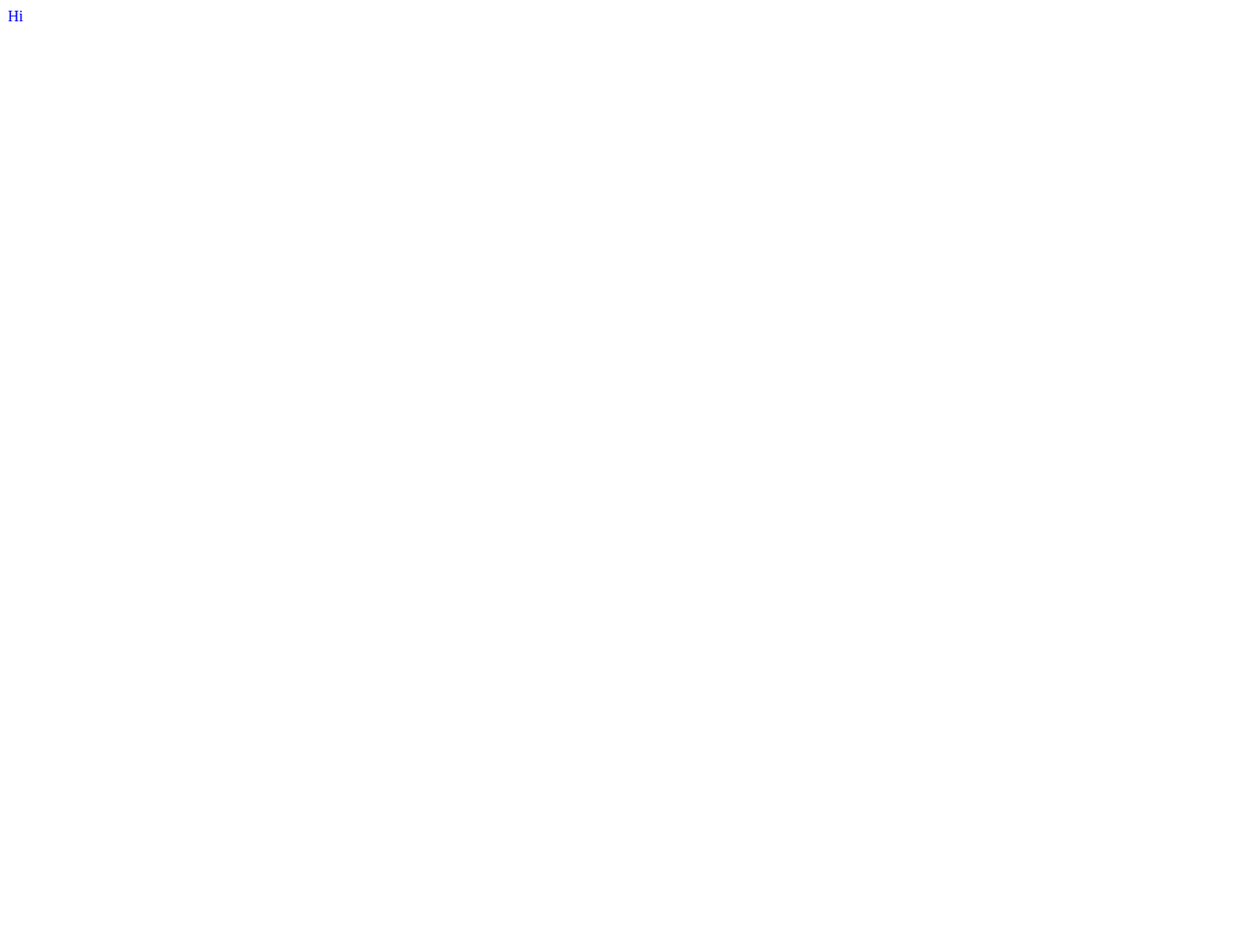
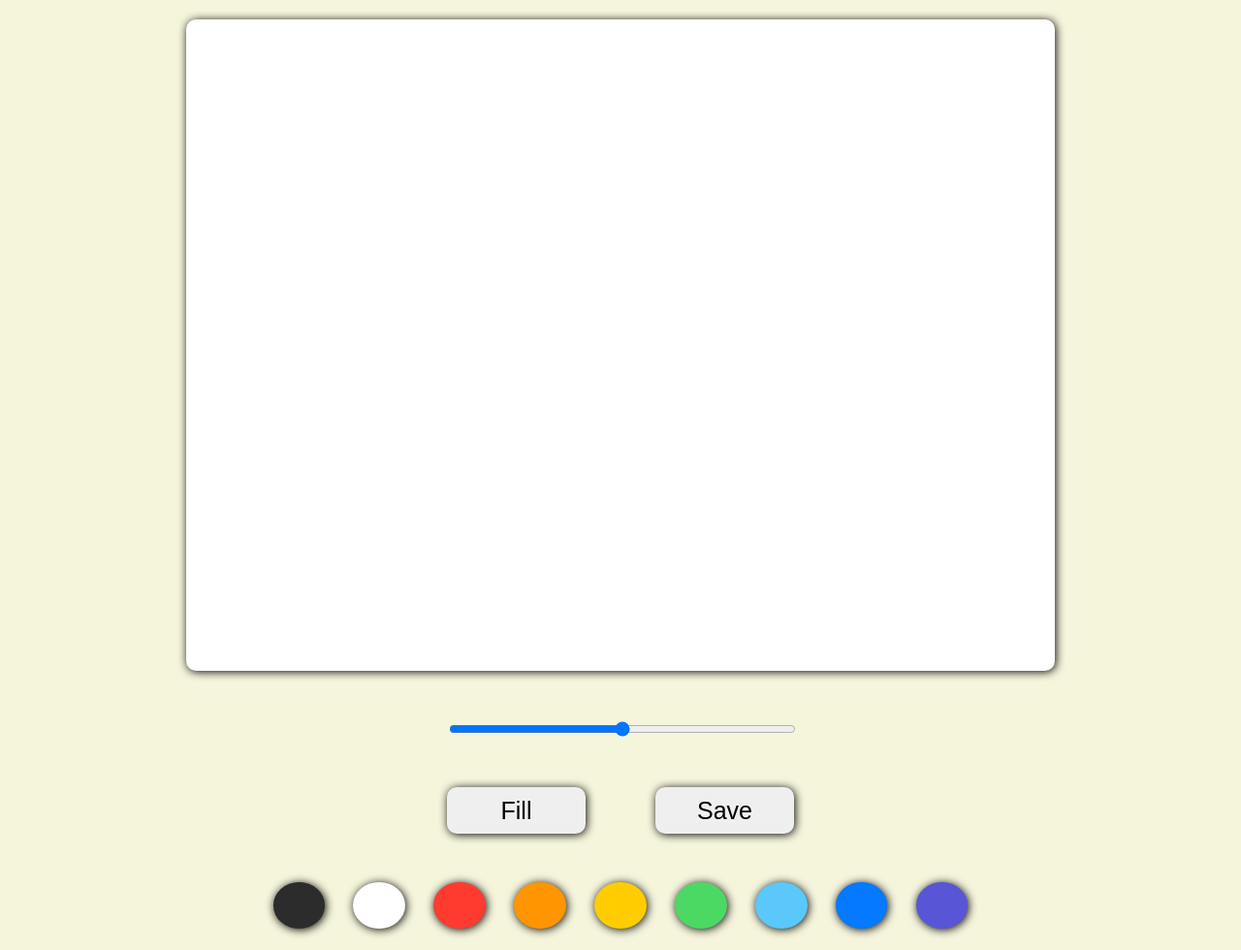
Before and after one commit to RHUK2/paint-board-clone-2021, a website: page index.html in a window 1280 px wide. Shown: the whole page at 97% size. Before the commit the page ends 800 px from the top, so only its background shows below. Drawn offline with Linux system fonts and the light colour scheme.

Commit message:
Style.css Update

```diff
--- a/index.html
+++ b/index.html
@@ -8,7 +8,29 @@
     <title>Document</title>
   </head>
   <body>
-    <div class="test">Hi</div>
+    <div class="top-of-wrapper">
+      <div class="canvas-container">
+        <canvas id="jsCanvas" class="canvas"></canvas>
+        <div class="control-range">
+          <input type="range" class='range' id='jsRange'/>
+        </div>
+        <div class="control-btns">
+          <button id="jsMode" class="btn">Fill</button>
+          <button id="jsSave" class="btn">Save</Sbutton>
+        </div>
+        <ul class="control-colors">
+          <li class="color" style="background-color: #2c2c2c"></li>
+          <li class="color" style="background-color: white"></li>
+          <li class="color" style="background-color: #ff3b30"></li>
+          <li class="color" style="background-color: #ff9500"></li>
+          <li class="color" style="background-color: #ffcc00"></li>
+          <li class="color" style="background-color: #4cd963"></li>
+          <li class="color" style="background-color: #5ac8fa"></li>
+          <li class="color" style="background-color: #0579ff"></li>
+          <li class="color" style="background-color: #5856d6"></li>
+        </ul>
+      </div>
+    </div>
     <script src="app.js"></script>
   </body>
 </html>
--- /dev/null
+++ b/reset.css
@@ -0,0 +1,129 @@
+/* http://meyerweb.com/eric/tools/css/reset/
+   v2.0 | 20110126
+   License: none (public domain)
+*/
+
+html,
+body,
+div,
+span,
+applet,
+object,
+iframe,
+h1,
+h2,
+h3,
+h4,
+h5,
+h6,
+p,
+blockquote,
+pre,
+a,
+abbr,
+acronym,
+address,
+big,
+cite,
+code,
+del,
+dfn,
+em,
+img,
+ins,
+kbd,
+q,
+s,
+samp,
+small,
+strike,
+strong,
+sub,
+sup,
+tt,
+var,
+b,
+u,
+i,
+center,
+dl,
+dt,
+dd,
+ol,
+ul,
+li,
+fieldset,
+form,
+label,
+legend,
+table,
+caption,
+tbody,
+tfoot,
+thead,
+tr,
+th,
+td,
+article,
+aside,
+canvas,
+details,
+embed,
+figure,
+figcaption,
+footer,
+header,
+hgroup,
+menu,
+nav,
+output,
+ruby,
+section,
+summary,
+time,
+mark,
+audio,
+video {
+  margin: 0;
+  padding: 0;
+  border: 0;
+  font-size: 100%;
+  font: inherit;
+  vertical-align: baseline;
+}
+/* HTML5 display-role reset for older browsers */
+article,
+aside,
+details,
+figcaption,
+figure,
+footer,
+header,
+hgroup,
+menu,
+nav,
+section {
+  display: block;
+}
+body {
+  line-height: 1;
+}
+ol,
+ul {
+  list-style: none;
+}
+blockquote,
+q {
+  quotes: none;
+}
+blockquote:before,
+blockquote:after,
+q:before,
+q:after {
+  content: '';
+  content: none;
+}
+table {
+  border-collapse: collapse;
+  border-spacing: 0;
+}
--- a/styles.css
+++ b/styles.css
@@ -1,3 +1,85 @@
-.test {
-  color: blue;
+@import 'reset.css';
+
+html {
+  font-size: 62.5%;
 }
+
+body {
+  font-family: -apple-system, BlinkMacSystemFont, 'Segoe UI', Roboto, Oxygen,
+    Ubuntu, Cantarell, 'Open Sans', 'Helvetica Neue', sans-serif;
+  background-color: beige;
+  box-sizing: border-box;
+}
+
+.top-of-wrapper {
+  width: 1280px;
+  height: 960px;
+  margin: 0px calc(50% - 640px);
+  display: flex;
+  justify-content: center;
+}
+
+.canvas-container {
+  margin-top: 2rem;
+  width: 70%;
+  height: 100%;
+  display: flex;
+  flex-direction: column;
+  align-items: center;
+}
+
+.canvas {
+  width: 100%;
+  height: 70%;
+  background-color: white;
+  border-radius: 1rem;
+  box-shadow: 0.1rem 0.1rem 1rem black;
+}
+
+.control-colors {
+  margin-top: 5rem;
+  width: 80%;
+  height: 5%;
+  display: flex;
+  justify-content: space-between;
+}
+
+.color {
+  width: 7.5%;
+  border-radius: 50%;
+  box-shadow: 0.1rem 0.1rem 1rem black;
+}
+
+.control-btns {
+  margin-top: 5rem;
+  width: 40%;
+  height: 5%;
+  display: flex;
+  justify-content: space-between;
+}
+
+.btn {
+  width: 40%;
+  font-size: 2.5rem;
+  border-radius: 1rem;
+  border: none;
+  box-shadow: 0.1rem 0.1rem 1rem black;
+  cursor: pointer;
+}
+
+.btn:hover {
+  background-color: white;
+}
+
+.btn:active {
+  box-shadow: inset -0.1rem -0.1rem 0.5rem black;
+}
+
+.control-range {
+  margin-top: 5rem;
+  width: 40%;
+}
+
+.range {
+  width: 100%;
+}
```
Also changed, not shown: package.json (+8 -0 lines).
